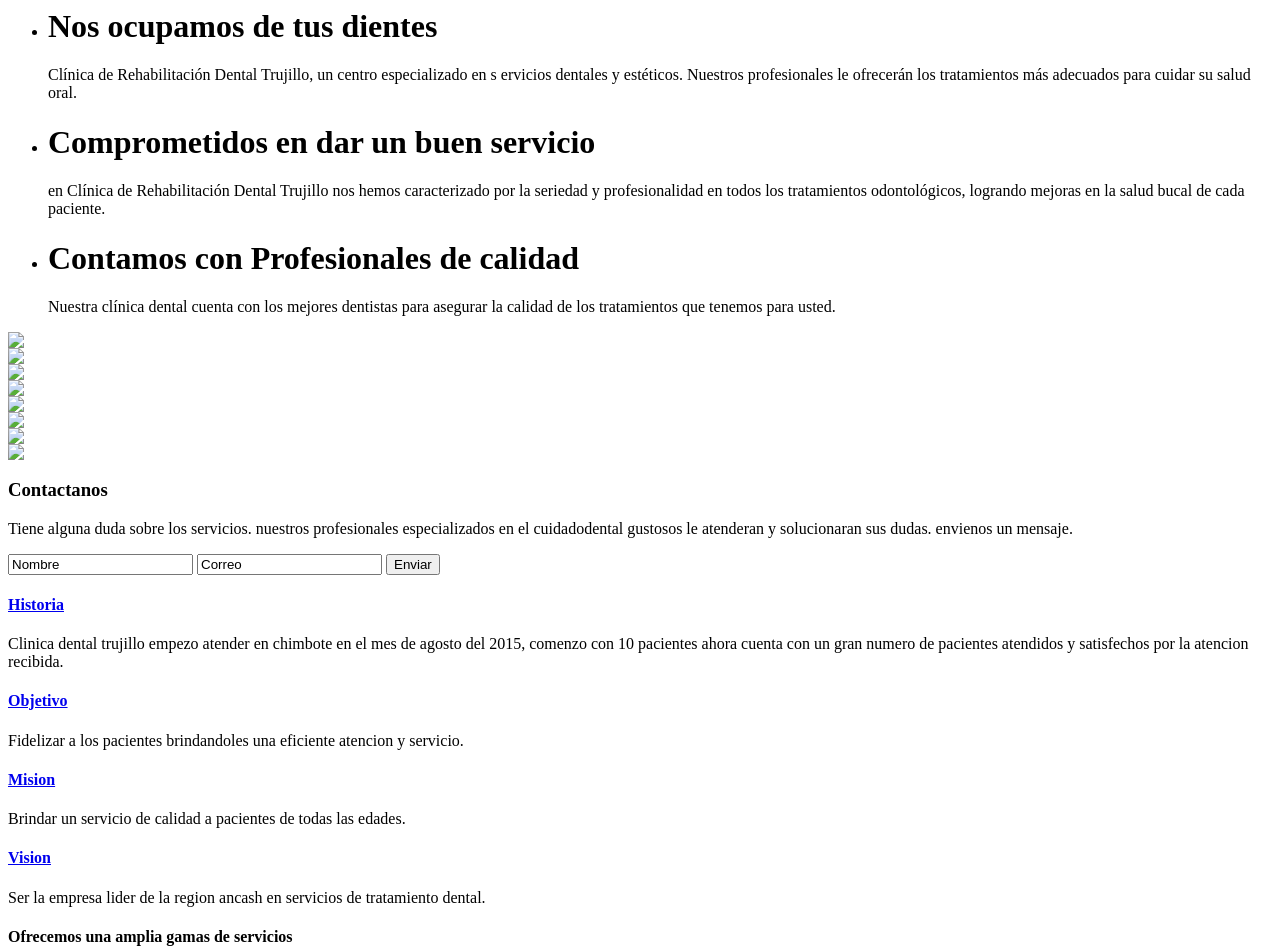
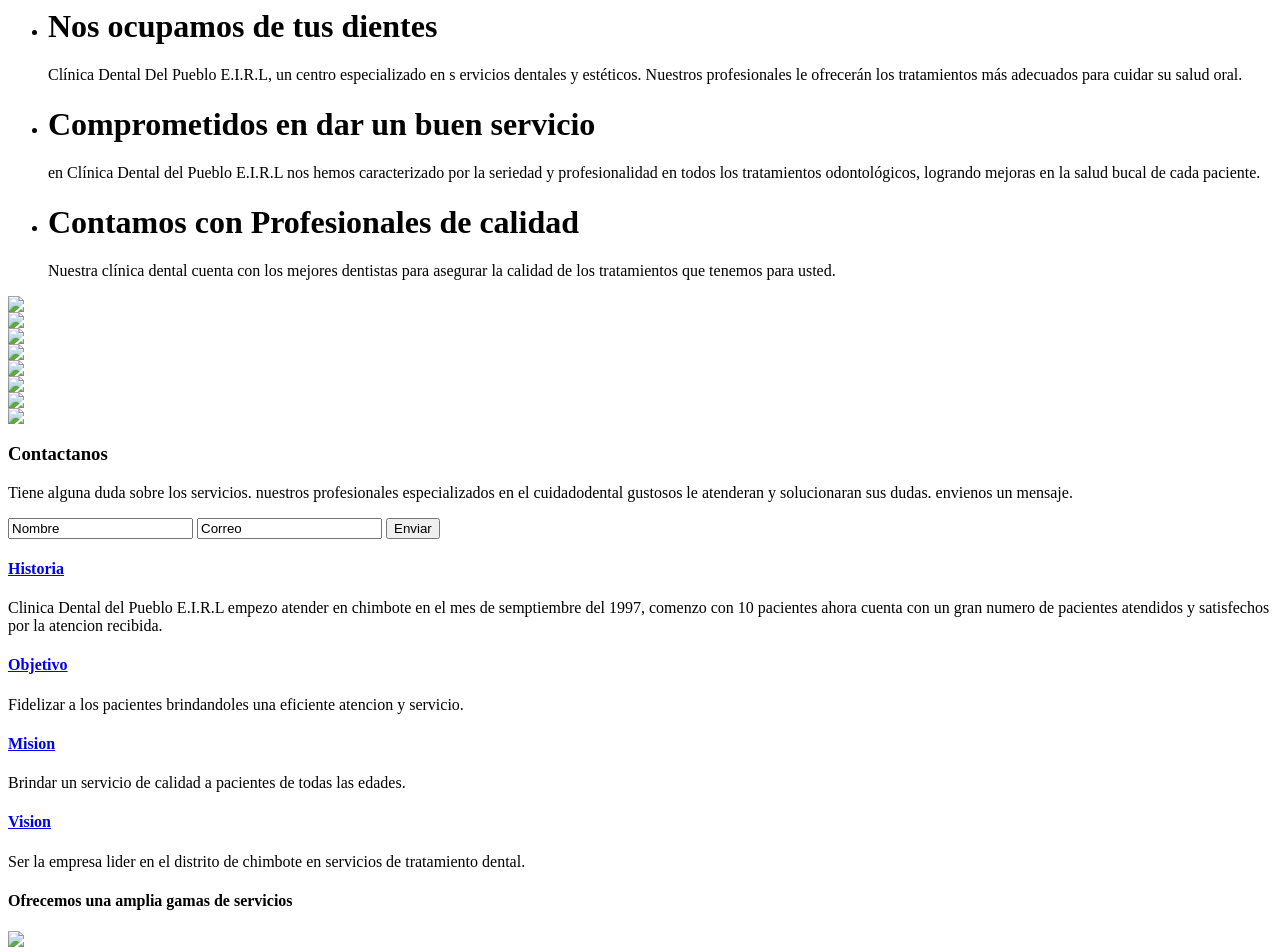
Before and after one commit to EstevanTn/clident, a PHP site: template module/Application/view/application/site/index.phtml in a window 1280 px wide. Shown: the top 952 px of the page. Run offline with PHP 8.4, Linux system fonts and the light colour scheme; the template is opened without the code that fills it, so the values that code supplies are empty.

Commit message:
Merge branch 'master' of https://github.com/TunaquiDev/clident
# Please enter a commit message to explain why this merge is necessary,
# especially if it merges an updated upstream into a topic branch.
#
# Lines starting with '#' will be ignored, and an empty message aborts
# the commit.

```diff
--- a/module/Application/view/application/index/index.phtml
+++ b/module/Application/view/application/index/index.phtml
@@ -4,7 +4,7 @@
 
         <p>
             Esta applicacion esta creada para el control de citas medicas y odontogramas de los pacientes de la clinica
-            dental Trujillo, dentro de la localidad de chimbote.
+            dental Del Pueblo, dentro de la localidad de chimbote.
         </p>
 
         <p>
--- a/module/Application/view/application/site/index.phtml
+++ b/module/Application/view/application/site/index.phtml
@@ -22,7 +22,7 @@
             <li>
                 <div class="banner-info">
                     <h1>Nos ocupamos de tus dientes</h1>
-                    <p>Clínica de Rehabilitación Dental Trujillo, un centro especializado en s
+                    <p>Clínica Dental Del Pueblo E.I.R.L, un centro especializado en s
                         ervicios dentales y estéticos. Nuestros profesionales le ofrecerán los tratamientos
                         más adecuados para cuidar su salud oral.</p>
                     <!--<a href="single.html" class="hvr-shutter-out-horizontal">Read More</a>-->
@@ -31,7 +31,7 @@
             <li>
                 <div class="banner-info">
                     <h1>Comprometidos en dar un buen servicio </h1>
-                    <p>en Clínica de Rehabilitación Dental Trujillo nos hemos caracterizado
+                    <p>en Clínica Dental del Pueblo E.I.R.L nos hemos caracterizado
                         por la seriedad y profesionalidad en todos los tratamientos odontológicos,
                         logrando mejoras en la salud bucal de cada paciente.</p>
                     <!--<a href="single.html" class="hvr-shutter-out-horizontal">Read More</a>-->
@@ -139,7 +139,7 @@
                         </div>
                         <div id="collapseOne" class="panel-collapse collapse in" role="tabpanel" aria-labelledby="headingOne">
                             <div class="panel-body">
-                                Clinica dental trujillo empezo atender en chimbote en el mes de agosto del 2015, comenzo con 10 pacientes
+                                Clinica Dental del Pueblo E.I.R.L empezo atender en chimbote en el mes de semptiembre del 1997, comenzo con 10 pacientes
                                 ahora cuenta con un gran numero de pacientes atendidos y satisfechos por la atencion recibida.
                             </div>
                         </div>
@@ -183,7 +183,7 @@
                         </div>
                         <div id="collapseFour" class="panel-collapse collapse" role="tabpanel" aria-labelledby="headingFour">
                             <div class="panel-body">
-                                Ser la empresa lider de la region ancash en servicios de tratamiento dental.
+                                Ser la empresa lider en el distrito de chimbote en servicios de tratamiento dental.
                             </div>
                         </div>
                     </div>
@@ -228,12 +228,13 @@
 <div class="view">
     <div class="container">
         <div class="view-left">
-            <p><span>DONDE NOS PUEDE ENCONTRAR: </span>Visite nuestras instalaciones en la Avenida Jose Pardo, 221 y gustosos
+            <p><span>DONDE NOS PUEDE ENCONTRAR: </span>Visite nuestras instalaciones en Avenida Jose Galvez 1240 P.J. El Progreso y gustosos
                 le atenderemos.
             </p>
         </div>
     </div>
     <div class="map">
-        <iframe src="https://www.google.com/maps/embed?pb=!1m18!1m12!1m3!1d984.9710219892363!2d-78.59656657084118!3d-9.074312799593086!2m3!1f0!2f0!3f0!3m2!1i1024!2i768!4f13.1!3m3!1m2!1s0x91ab81130b635f6b%3A0x9b6fbfa0bf955af7!2sAv.+Jos%C3%A9+Pardo+221%2C+Chimbote!5e0!3m2!1ses-419!2spe!4v1500224886626" frameborder="0" style="border:0" allowfullscreen></iframe>
+        <!--<iframe src="https://www.google.com.pe/maps/place/Panamericana+Nte.+1240,+Chimbote/@-9.0662203,-78.5885375,19z/data=!3m1!4b1!4m5!3m4!1s0x91ab813d45459d03:0x4ec4e7f393a8ae6c!8m2!3d-9.0662216!4d-78.5879903" frameborder="0" style="border:0" allowfullscreen></iframe>-->
+    <iframe src="https://www.google.com/maps/embed?pb=!1m18!1m12!1m3!1d3939.973026749352!2d-78.59017898579054!3d-9.066221593495042!2m3!1f0!2f0!3f0!3m2!1i1024!2i768!4f13.1!3m3!1m2!1s0x91ab813d45459d03%3A0x4ec4e7f393a8ae6c!2sPanamericana+Nte.+1240%2C+Chimbote!5e0!3m2!1ses-419!2spe!4v1500785791737" width="600" height="450" frameborder="0" style="border:0" allowfullscreen></iframe>
     </div>
 </div>
--- a/module/Application/view/layout/empty.phtml
+++ b/module/Application/view/layout/empty.phtml
@@ -30,7 +30,7 @@
     <body class="hold-transition login-page">
     	<div class="login-box">
     		<div class="login-logo">
-    			<a href="<?=$this->basePath('/')?>"><b>Clínica </b>Dental</a>
+    			<a href="<?=$this->basePath('/')?>"><b>Clínica Dental </b>del Pueblo E.I.R.L</a>
  			</div>
  			<div class="login-box-body">
 				<?=$this->content?>
--- a/module/Application/view/layout/layout.phtml
+++ b/module/Application/view/layout/layout.phtml
@@ -47,9 +47,9 @@ $cookie = Enviroment::GetCookieUsuario();
 
                 <a href="<?=$this->basePath('/')?>" class="logo">
                     <!-- mini logo for sidebar mini 50x50 pixels -->
-                    <span class="logo-mini"><b>CLI</b>DENT</span>
+                    <span class="logo-mini"><b>Del</b>PUE</span>
                     <!-- logo for regular state and mobile devices -->
-                    <span class="logo-lg"><b>Clínica</b> Dental</span>
+                    <span class="logo-lg"><b>Del Pueblo</b> E.I.R.L</span>
                 </a>
                 <nav class="navbar navbar-static-top">
                     <!-- Sidebar toggle button-->
--- a/module/Application/view/layout/public.phtml
+++ b/module/Application/view/layout/public.phtml
@@ -50,7 +50,7 @@ Smartphone Compatible web template, free webdesigns for Nokia, Samsung, LG, Sony
         <div class="header">
             <div class="container">
                 <div class="logo">
-                    <a href="<?=$this->basePath().'/site'?>">Clinica Dental Trujillo</a>
+                    <a href="<?=$this->basePath().'/site'?>">Clinica Dental del Pueblo E.I.R.L</a>
                 </div>
                 <div class="header-icons">
                     <ul>
@@ -70,7 +70,7 @@ Smartphone Compatible web template, free webdesigns for Nokia, Samsung, LG, Sony
                 <div class="header-bottom-right">
                     <ul>
                         <li class="phone"><span> </span></li>
-                        <li class="num">(43) 32-2553</li>
+                        <li class="num"> 943621153</li>
                     </ul>
                 </div>
                 <div class="clearfix"> </div>
@@ -123,7 +123,7 @@ Smartphone Compatible web template, free webdesigns for Nokia, Samsung, LG, Sony
                         <li><a href="contact.html">Mapa de sitio |</a></li>
                         <li><a href="#">Terminos de uso</a></li>
                     </ul>
-                    <p>Copyright © 2015 Clinica Dental Trujillo. Todos los derechos reservados | diseñado por <a href="">JDCM</a></p>
+                    <p>Copyright © 2015 Clinica Dental del Pueblo E.I.R.L. Todos los derechos reservados | diseñado por <a href="">JDCM</a></p>
                 </div>
             </div>
         </div>
```
Also changed, not shown: module/Application/view/application/site/about.phtml (+6 -6 lines), module/Application/view/application/site/contact.phtml (+4 -4 lines), public/fsite/images/diente.jpg (added).
